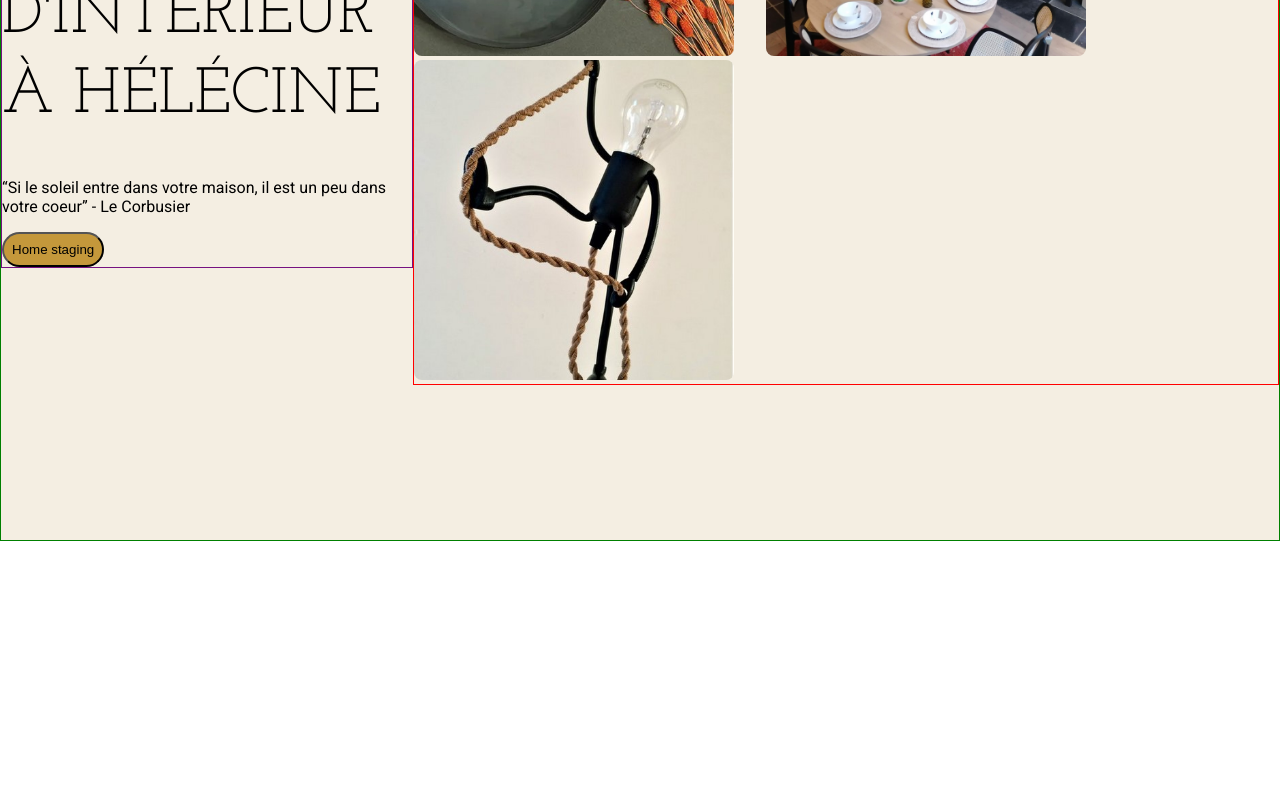
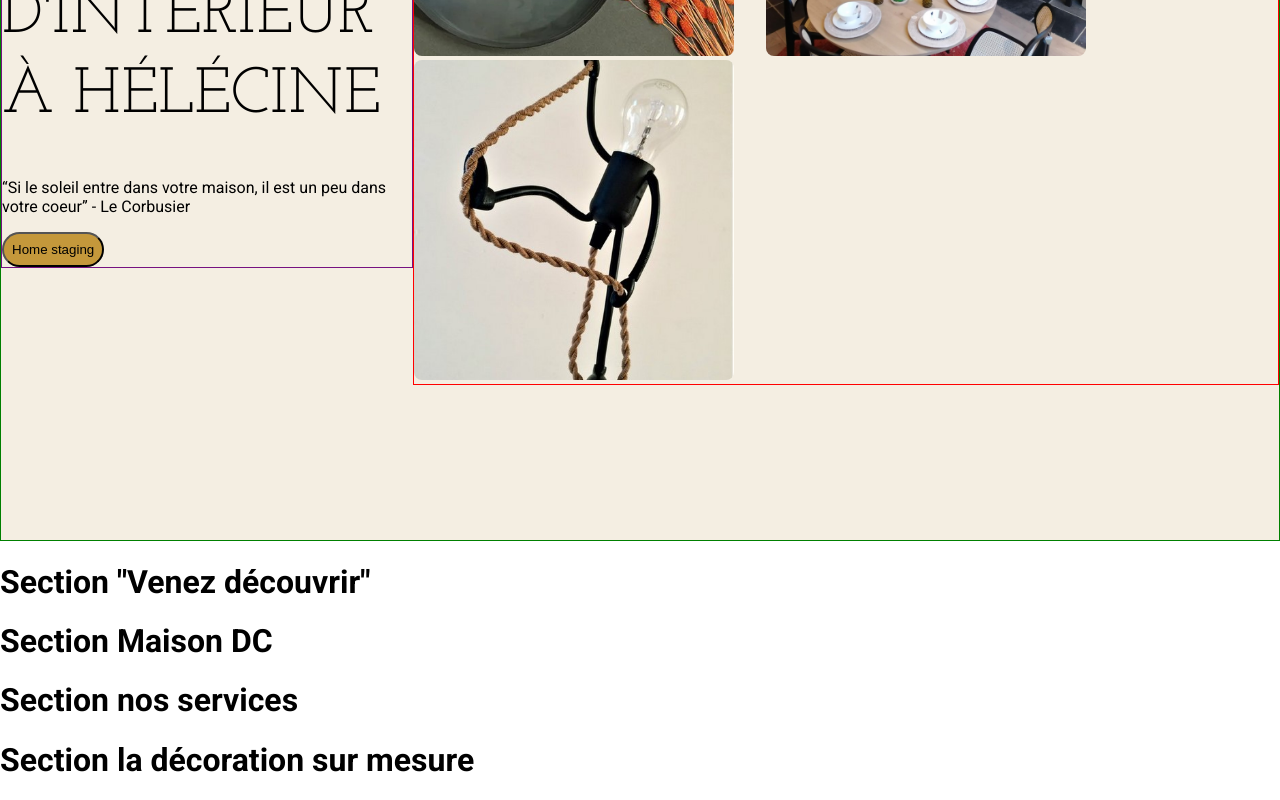
Before and after one commit to Evamel/test-maisonDC, a React (Create React App) app in the folder client/: page /Home in a window 1280 px wide. Shown: the part 522-1322 px from the top of the page. Before the commit the page ends 1063 px from the top, so only its background shows below. Built offline with nearby package versions, Linux system fonts and the light colour scheme; no server answers.

Commit message:
Add the 5 parts of the home page

```diff
--- a/client/src/components/mainpages/Home.js
+++ b/client/src/components/mainpages/Home.js
@@ -1,13 +1,20 @@
 import React from 'react'
 import {Routes, Route} from 'react-router-dom'
 import DecorationDInterieur from './Homepage/DecorationDInterieur'
+import VenezDecouvrir from './Homepage/VenezDecouvrir'
+import LaMaisonDC from './Homepage/LaMaisonDC'
+import NosServices from './Homepage/NosServices'
+import LaDecorationSurMesure from './Homepage/LaDecorationSurMesure'
 
 const Home = () => {
     return (
         <div className="home">
             <>
-                {/* Part 1 */}
                 <DecorationDInterieur/>
+                <VenezDecouvrir/>
+                <LaMaisonDC/>
+                <NosServices/>
+                <LaDecorationSurMesure/>
             </>
         </div>
     );
--- a/client/src/components/mainpages/Homepage/DecorationDInterieur.js
+++ b/client/src/components/mainpages/Homepage/DecorationDInterieur.js
@@ -12,7 +12,6 @@ const DecorationDInterieur = () => {
 
         // Container
         <div className="DecorationDInterieur">
-
 
 
                 {/* Part 1 */}
@@ -30,10 +29,6 @@ const DecorationDInterieur = () => {
                     <img src={Lumiere} className="squareimg" alt="Image de lampe"/>
                 </div>
 
-
-
-
-
         </div>
     );
 };
--- /dev/null
+++ b/client/src/components/mainpages/Homepage/LaDecorationSurMesure.js
@@ -0,0 +1,11 @@
+import React from 'react';
+
+const LaDecorationSurMesure = () => {
+    return (
+        <div>
+            <h1>Section la décoration sur mesure</h1>
+        </div>
+    );
+};
+
+export default LaDecorationSurMesure;
--- /dev/null
+++ b/client/src/components/mainpages/Homepage/LaMaisonDC.js
@@ -0,0 +1,11 @@
+import React from 'react';
+
+const LaMaisonDC = () => {
+    return (
+        <div>
+            <h1>Section Maison DC</h1>
+        </div>
+    );
+};
+
+export default LaMaisonDC;
--- /dev/null
+++ b/client/src/components/mainpages/Homepage/NosServices.js
@@ -0,0 +1,11 @@
+import React from 'react';
+
+const NosServices = () => {
+    return (
+        <div>
+            <h1>Section nos services</h1>
+        </div>
+    );
+};
+
+export default NosServices;
--- /dev/null
+++ b/client/src/components/mainpages/Homepage/VenezDecouvrir.js
@@ -0,0 +1,12 @@
+import React from 'react';
+
+const VenezDecouvrir = () => {
+    return (
+        <div>
+            <h1>Section "Venez découvrir"
+            </h1>
+        </div>
+    );
+};
+
+export default VenezDecouvrir;
```
